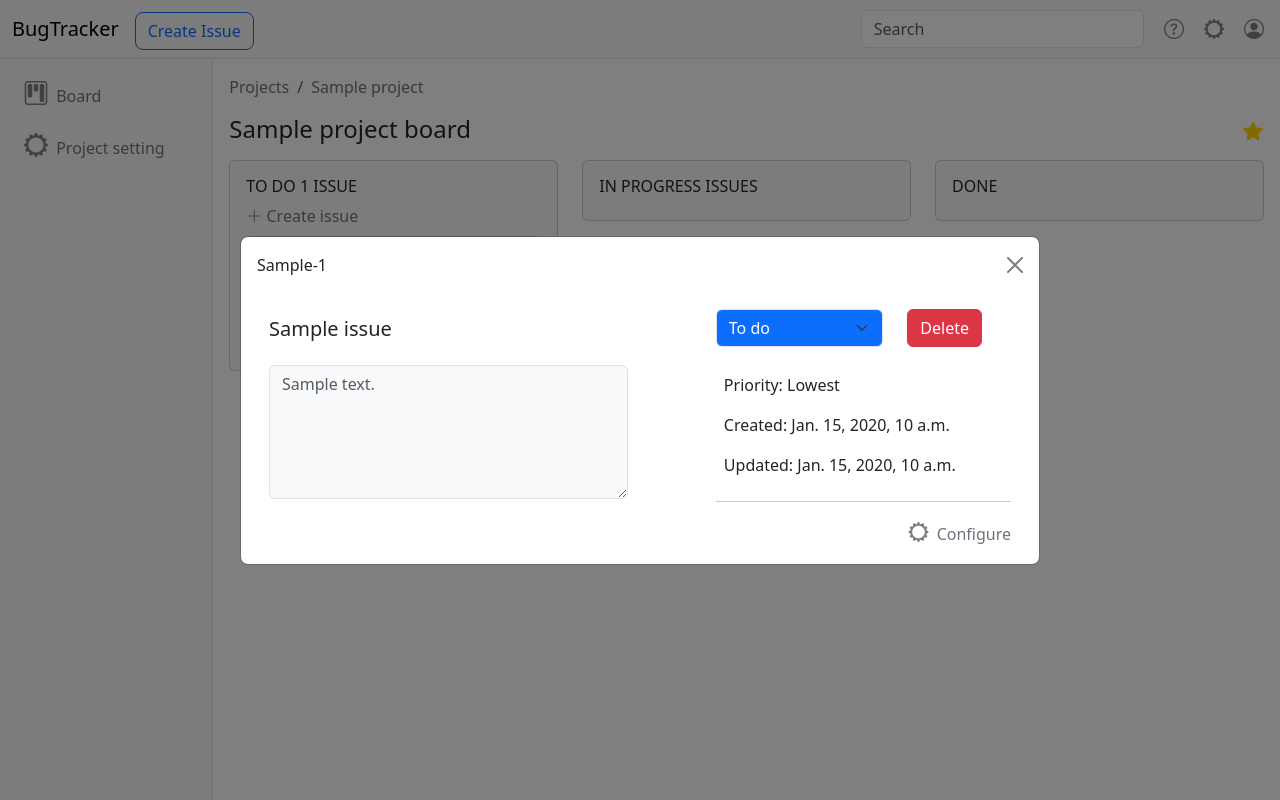
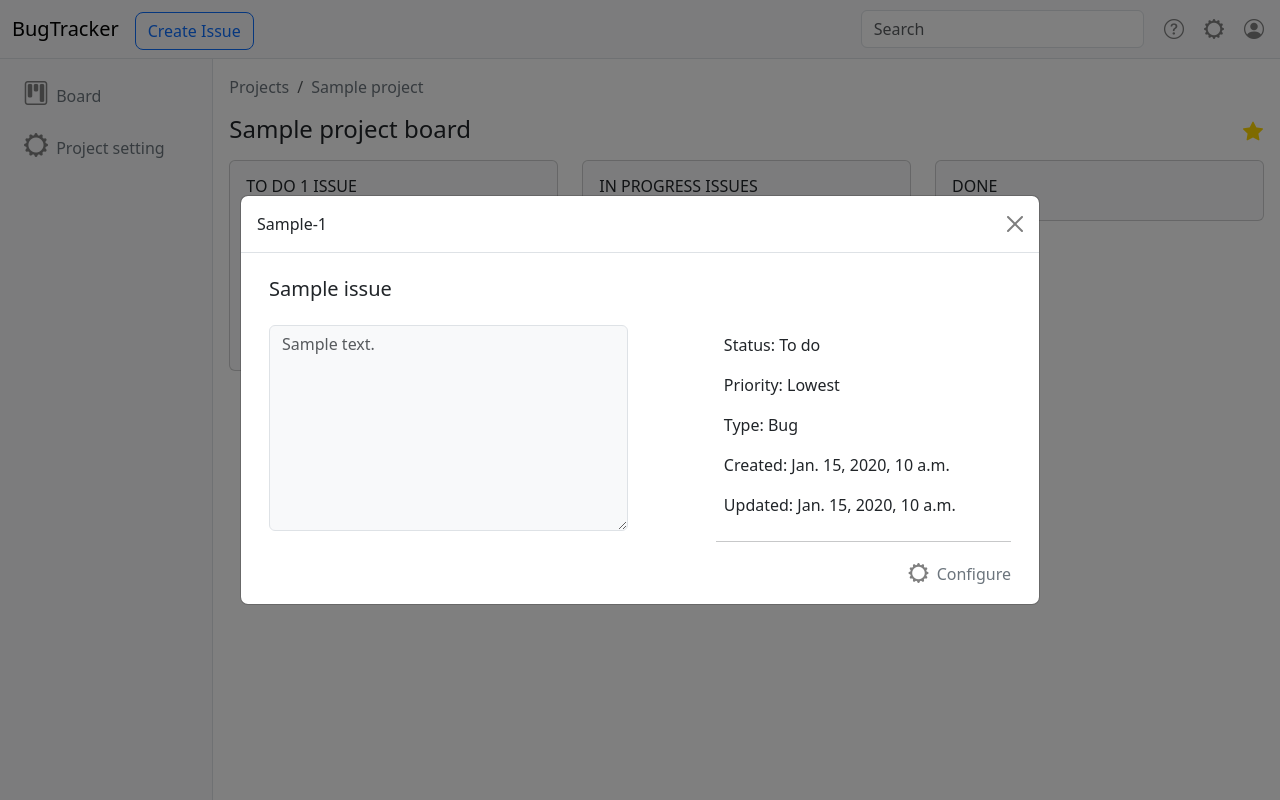
Before and after one commit to Haenes/bugtracker-old, a Django app: page /boards/1/ in a window 1280 px wide, after a click that opens the changed part. Run offline with Django 4.2, Linux system fonts and the light colour scheme; a user stored in the database is signed in; tables that the repository leaves empty hold one stand-in row (values such as "Sample post").

Commit message:
feature: Add Issue modal and form
1) Add Issue modal in boards.html (to see details about particular issue);
2) Add Issue details form and issue-details.html (ability to make changes in Issue);
3) Update urls.py for corresponding to new url (issue-details.html);
4) Also add create Issue modal (navbar) to boards.html

```diff
--- a/app/bugtracker/forms.py
+++ b/app/bugtracker/forms.py
@@ -257,8 +257,9 @@ class ProjectModalForm(ModelForm):
             "name": TextInput(attrs={"class": "form-control bg-body-tertiary"}),
             "key": TextInput(attrs={"class": "form-control bg-body-tertiary"}),
             "type": Select(attrs={"class": "form-control bg-body-tertiary"}),
-            "starred": CheckboxInput(attrs={"name": "Favorite",}),
+            "starred": CheckboxInput(attrs={"name": "Favorite", "style": "width:20px; height:20px"}),
         }
+
 
     def save(self):
         cd = self.cleaned_data
@@ -289,3 +290,22 @@ class IssueModalForm(ModelForm):
             "duedate": DateInput(attrs={"type": "date", "placeholder": "mm-dd-yyyy", "class": "form-control bg-body-tertiary"}),
             "author": TextInput(attrs={"author": forms.HiddenInput(),"class": "form-control bg-body-tertiary"}),
         }
+
+
+class IssueDetailsForm(ModelForm):
+
+
+    class Meta:
+        model = Issue
+        fields = ["project", "status", "type", "priority", "title", "description", "duedate", "author"]
+
+        widgets = {
+            "project": Select(attrs={"class": "form-select bg-body-tertiary"}),
+            "status": Select(attrs={"class": "form-select bg-body-tertiary"}),
+            "type": Select(attrs={"class": "form-select bg-body-tertiary"}),
+            "priority": Select(attrs={"class": "form-select bg-body-tertiary"}),
+            "title": TextInput(attrs={"class": "form-control bg-body-tertiary"}),
+            "description": Textarea(attrs={"class": "form-control bg-body-tertiary", "rows": "7"}),
+            "duedate": DateInput(attrs={"type": "date", "placeholder": "mm-dd-yyyy", "class": "form-control bg-body-tertiary"}),
+            "author": TextInput(attrs={"author": forms.HiddenInput(),"class": "form-control bg-body-tertiary"}),
+        }
--- a/app/bugtracker/urls.py
+++ b/app/bugtracker/urls.py
@@ -6,6 +6,7 @@ urlpatterns = [
     path("", views.projects, name="projects"),
     path("boards/<int:project_id>/", views.boards, name="boards"),
     path("boards/<int:project_id>/project-settings/", views.project_settings, name="project-settings"),
+    path("boards/<int:project_id>/<int:issue_id>/issue-details/", views.issue_details, name="issue-details"),
     path("accounts/<int:user_id>/", views.accounts, name="accounts"),
     path("login/", views.login_view, name="login"),
     path("logout/", views.logout_view, name="logout"),
--- a/app/bugtracker/views.py
+++ b/app/bugtracker/views.py
@@ -5,7 +5,7 @@ from django.contrib.auth import login, logout, authenticate
 from django.contrib import messages
 
 from .models import Project, Project_type, Issue_priority, Issue_type, Issue
-from .forms import UserForm, ProjectDetailsForm, RegisterForm, LoginForm, ProjectModalForm, IssueModalForm
+from .forms import UserForm, ProjectDetailsForm, RegisterForm, LoginForm, ProjectModalForm, IssueModalForm, IssueDetailsForm
 
 
 projects_list = Project.objects.order_by("-starred")
@@ -98,7 +98,68 @@ def boards(request, project_id):
         'done_issues': done_issues,
     }
 
+    if request.method == 'POST':
+        issue_modal_form = IssueModalForm(request.POST or None)
+
+        if issue_modal_form.is_valid():
+            cd = issue_modal_form.cleaned_data
+
+            Issue.objects.create(
+                project=cd["project"],
+                title=cd["title"],
+                description=cd["description"],
+                type=cd["type"],
+                priority=cd["priority"],
+                status="To do",
+                author_id=user.id,
+                duedate=cd["duedate"]
+            )
+
+        context['issue_modal_form'] = issue_modal_form
+
+    else:
+        issue_modal_form = IssueModalForm()
+
+        context['issue_modal_form'] = issue_modal_form
+
     return render(request, "boards.html", context)
+
+
+@login_required(login_url="/login/")
+def issue_details(request, project_id, issue_id):
+    print(issue_id)
+    project = Project.objects.get(id=project_id)
+    issue = Issue.objects.get(id=issue_id)
+
+    context = {
+        'user_id': user.id,
+        'project': project,
+    }
+
+    if request.method == 'POST':
+        issue_details_form = IssueDetailsForm(request.POST or None, instance=issue)
+
+        if issue_details_form.is_valid():
+            issue_details_form.save()
+
+        context['issue_details_form'] = issue_details_form
+
+    else:
+        issue_details_form = IssueDetailsForm(
+            initial = {
+                "project": project.id,
+                "status": issue.status,
+                "type": issue.type,
+                "priority": issue.priority,
+                "title": issue.title,
+                "description": issue.description,
+                "duedate": issue.duedate,
+                "author": issue.author,
+            }
+        )
+        context['issue_details_form'] = issue_details_form
+
+    return render(request, "issue-details.html", context)
 
 
 @login_required(login_url="/login/")
--- a/app/templates/boards.html
+++ b/app/templates/boards.html
@@ -236,15 +236,15 @@
 		</div>
 	</div>
 
-<!-- BOARD CREATE ISSUE MODAL -->
+<!-- BOARD ISSUE MODAL -->
 	{% for issue in issues_list %}
 		<div class="modal fade" id="staticBackdropBoard{{issue.id}}" data-bs-backdrop="static" tabindex="-1"
 			aria-labelledby="staticBackdropBoardIssue" aria-hidden="true">
 			<div class="modal-dialog modal-dialog-centered modal-lg">
 				<div class="modal-content">
 
-				<div class="modal-header border-0">
-					<p class="m-0">{{ project.key }}-{{ issue.id }}</p>
+					<div class="modal-header">
+						<h6 class="modal-title fw-normal">{{ project.key }}-{{ issue.id }}</h6>
 						<button type="button" class="btn-close" data-bs-dismiss="modal" aria-label="Close"></button>
 					</div>
 
@@ -252,43 +252,32 @@
 						<div class="container">
 							<div class="row justify-content-between text-start">
 								<div class="col mt-2 top-0 start-0">
-								<h5>{{ issue.title }}</h5>
+									<h5 class="fw-normal">{{ issue.title }}</h5>
 								</div>
-
-							<div class="col-3">
-								<select class="form-select text-bg-primary">
-									<option selected>{{ issue.status}}</option>
-									<option value="1">To Do</option>
-									<option value="2">In Progress</option>
-									<option value="3">Done</option>
-								</select>
-							</div>
-							<div class="col-2"><button type="button" class="btn btn-danger ">Delete</button></div>
-
 							</div>
 
 							<div class="row justify-content-between text-start mt-3">
 								<div class="col-6">
 									<div class="form-outline mb-3">
 										{% if issue.description %}
-									<textarea class="form-control w-100 bg-body-tertiary" id="textAreaExample5" rows="5"
-										placeholder="{{ issue.description }}"></textarea>
+										<textarea class="form-control w-100 bg-body-tertiary" id="textArea" rows="8"
+											placeholder="{{ issue.description }}" disabled></textarea>
 										{% else %}
-									<textarea class="form-control w-100 bg-body-tertiary" id="textAreaExample5" rows="5"
-										placeholder="Add description"></textarea>
 										{% endif %}
 									</div>
 
 								</div>
 
 								<div class="col-5">
-								<div class="d-flex flex-column ">
-									<div class="p-2">Priority: {{ issue.priority }}</div>
-									<div class="p-2">Created: {{ issue.created }}</div>
-									<div class="p-2">Updated: {{ issue.updated}}</div>
+									<div class="d-flex flex-column">
+										<div class="p-2 fw-normal">Status:   {{ issue.status }}</div>
+										<div class="p-2 fw-normal">Priority: {{ issue.priority }}</div>
+										<div class="p-2 fw-normal">Type:     {{ issue.type }}</div>
+										<div class="p-2 fw-normal">Created:  {{ issue.created }}</div>
+										<div class="p-2 fw-normal">Updated:  {{ issue.updated }}</div>
 										<hr>
-									<div class="ms-2 mt-0">
-										<a href="#" class="nav-link px-0 text-end text-secondary">
+										<div class="align-self-end">
+											<a href="{% url 'issue-details' project.id issue.id %}" class="nav-link px-0 text-end text-secondary">
 												<i class="fs-5 bi bi-gear-wide icon-color"></i>
 												<span class="ms-1 d-none d-sm-inline">Configure</span>
 											</a>
@@ -303,6 +292,7 @@
 				</div>
 			</div>
 		</div>
+
 	{% endfor %}
 
 {% endblock %}
--- a/app/templates/sidebar.html
+++ b/app/templates/sidebar.html
@@ -1,4 +1,5 @@
 {% block sidebar %}
+
 <!-- SIDEBAR -->
 	<div class="container-fluid">
 		<div class="row flex-nowrap">
@@ -33,14 +34,14 @@
 
 						<li class="breadcrumb-item">
 							<a class="link-offset-2 link-secondary link-offset-3-hover link-underline
-									link-underline-opacity-0 link-underline-opacity-75-hover" href="{% url 'projects'%}">
+								link-underline-opacity-0 link-underline-opacity-75-hover" href="{% url 'projects' %}">
 								Projects
 							</a>
 						</li>
 
-						<li class="breadcrumb-item active">
+						<li class="breadcrumb-item">
 							<a class="link-offset-2 link-secondary link-offset-3-hover link-underline
-									link-underline-opacity-0 link-underline-opacity-75-hover" href="{% url 'boards' project_id%}">
+								link-underline-opacity-0 link-underline-opacity-75-hover" href="{% url 'boards' project.id %}">
 								{{ project.name }}
 							</a>
 						</li>
```
Also changed, not shown: app/templates/issue-details.html (added, +56 -0 lines), app/templates/project-settings.html (+11 -2 lines). Lines whose indentation alone changed are shown as unchanged.
